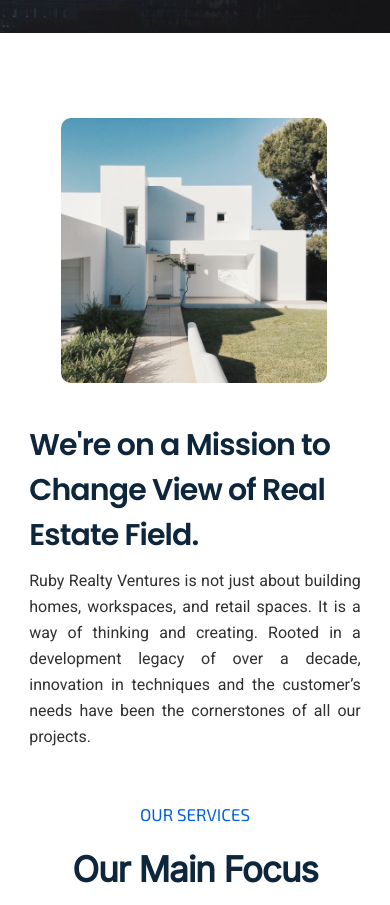
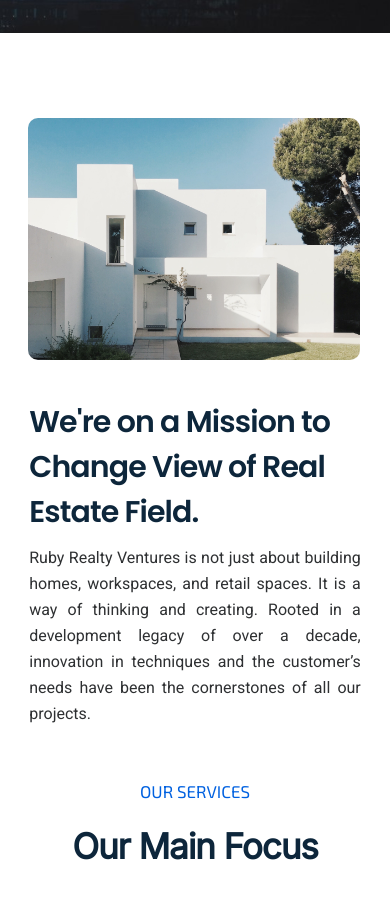
Before and after one commit to Kirthik24/ruby-realty-ventures, a React (Vite) app: page / in a window 390 px wide. Shown: the part 811-1716 px from the top of the page. Built offline with nearby package versions, Linux system fonts and the light colour scheme.

Commit message:
about changes

```diff
--- a/src/css/About.scss
+++ b/src/css/About.scss
@@ -4,7 +4,6 @@
 
     img{
         width: 35%;
-        max-width: 400px;
         height: 100%;
         object-fit: cover;
         border-radius: 10px;
@@ -13,14 +12,14 @@
 
     .about-box{
         display: flex;
-        align-items: center;
+        align-items: flex-start;
         height: fit-content;
         margin-bottom: 50px;
     }
 }
 
 
-@media screen and (max-width: 1000px){
+@media screen and (max-width: 1100px){
     .about{
         height: fit-content;
         h2{
@@ -29,7 +28,8 @@
         }
 
         img{
-            width: 80%;
+            width: 100%;
+            max-width: 600px;
             height: 100%;
             margin-right: 2px ;
             margin-bottom: 40px;
```
Also changed, not shown: src/assets/about-1.jpg.
